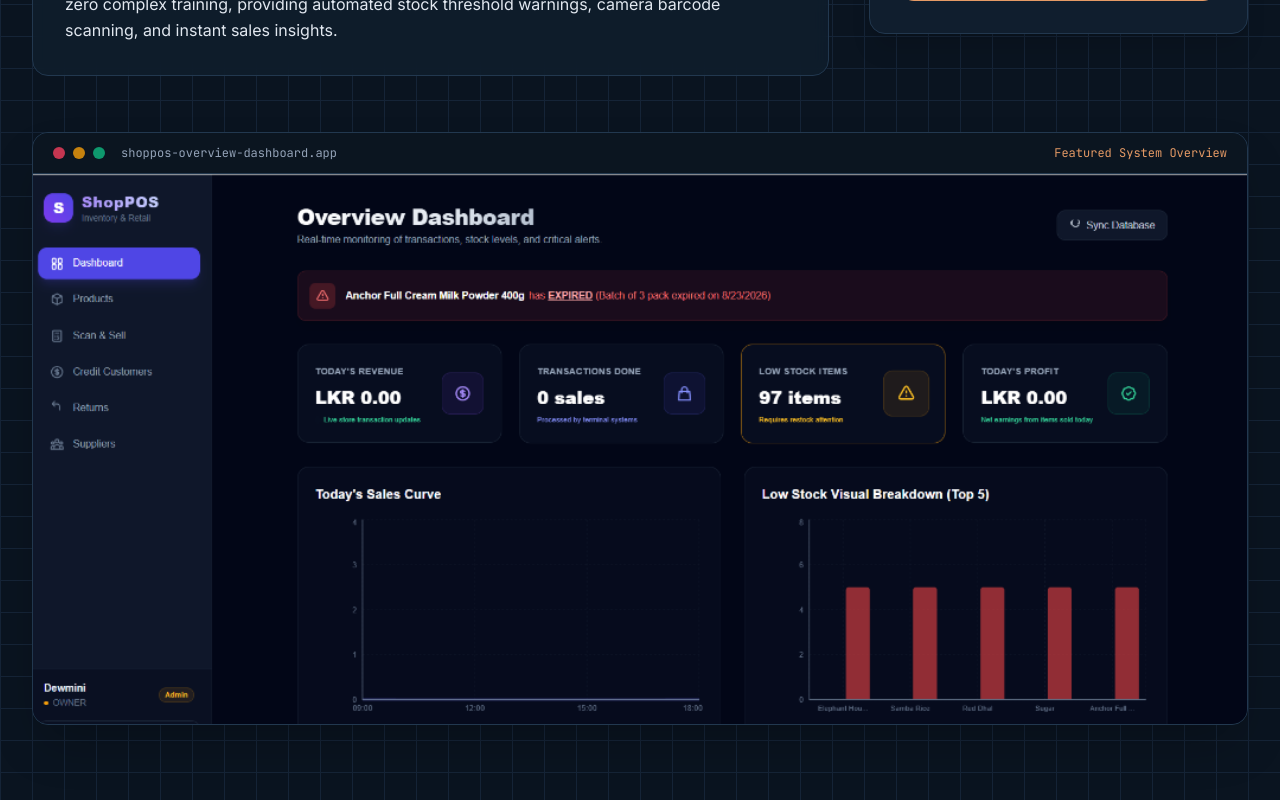
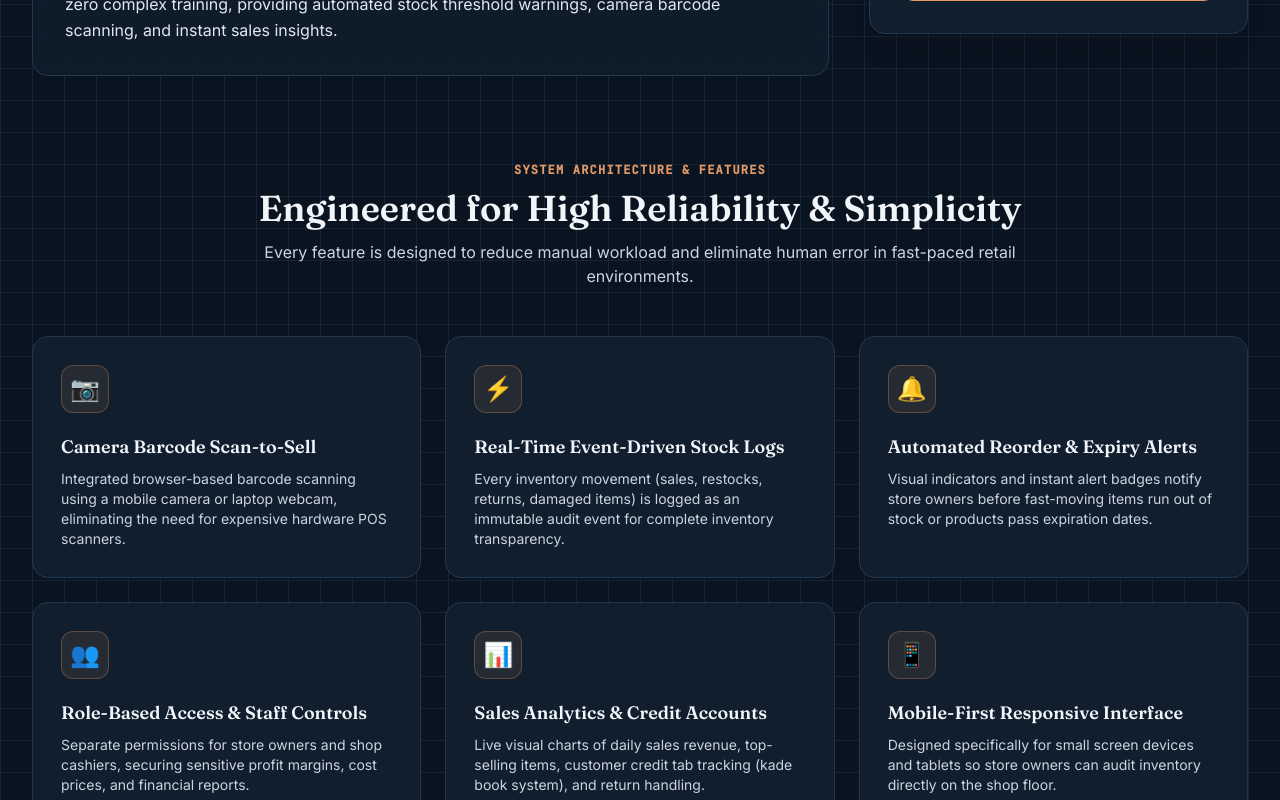
Before and after one commit to dewminiweerapperuma/portfolio, a Next.js app: page /projects/shop-inventory in a window 1280 px wide. Shown: the part 700-1500 px from the top of the page. Built offline with nearby package versions, Linux system fonts and the light colour scheme.

Commit message:
Remove big middle dashboard image frame from ShopPOS page so screenshots only appear in the bottom gallery

```diff
--- a/app/projects/shop-inventory/page.tsx
+++ b/app/projects/shop-inventory/page.tsx
@@ -203,28 +203,6 @@ export default function ShopInventoryPage() {
         </div>
       </div>
 
-      {/* Featured Primary Dashboard Mockup Frame */}
-      <div className="mt-14 overflow-hidden rounded-2xl border border-line bg-panel shadow-2xl">
-        <div className="flex items-center justify-between border-b border-line bg-bg/90 px-5 py-3 font-mono text-xs text-slate-400">
-          <div className="flex items-center gap-2">
-            <span className="h-3 w-3 rounded-full bg-rose-500/80" />
-            <span className="h-3 w-3 rounded-full bg-amber-500/80" />
-            <span className="h-3 w-3 rounded-full bg-emerald-500/80" />
-            <span className="ml-2 font-mono text-xs text-slate-400 hidden sm:inline">shoppos-overview-dashboard.app</span>
-          </div>
-          <span className="text-copper">Featured System Overview</span>
-        </div>
-        <div className="relative h-72 sm:h-[450px] lg:h-[550px] w-full bg-bg/50">
-          <Image
-            src="/assets/shoppos-dashboard.png"
-            alt="ShopPOS Overview Dashboard"
-            fill
-            className="object-cover object-top"
-            priority
-          />
-        </div>
-      </div>
-
       {/* Key System Features Cards Grid */}
       <div className="mt-20">
         <div className="text-center max-w-3xl mx-auto mb-12">
```
